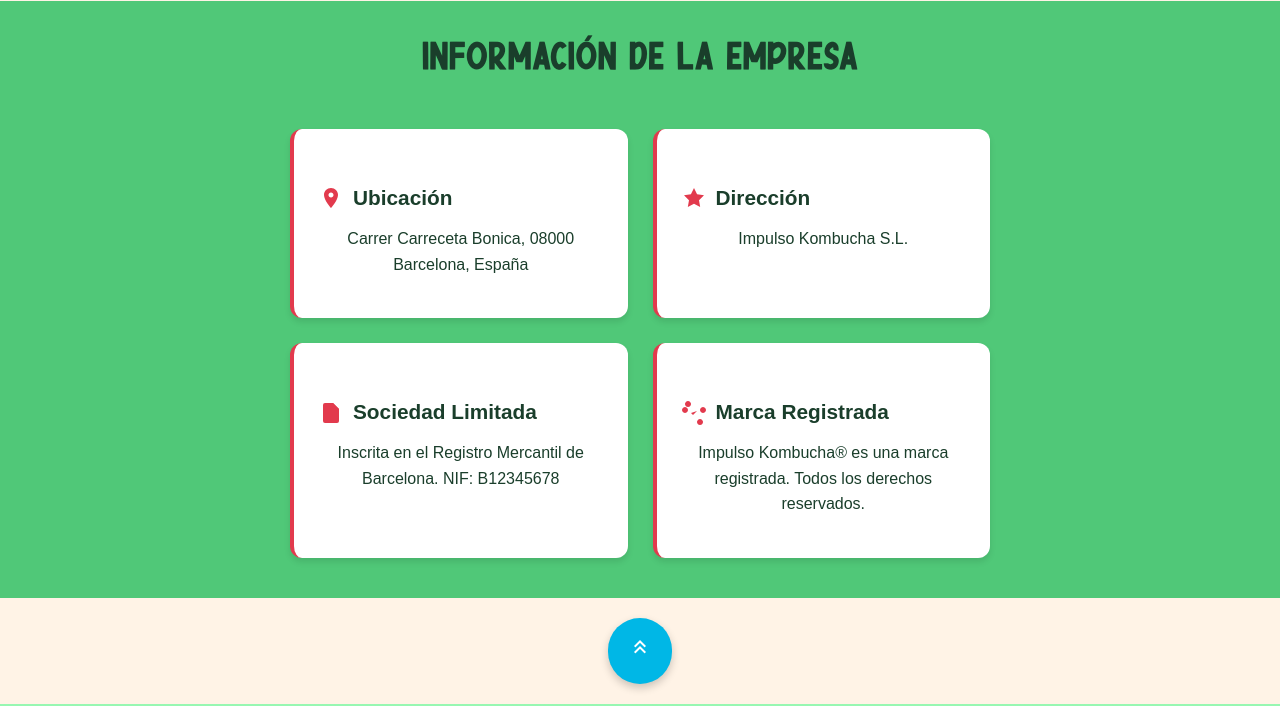
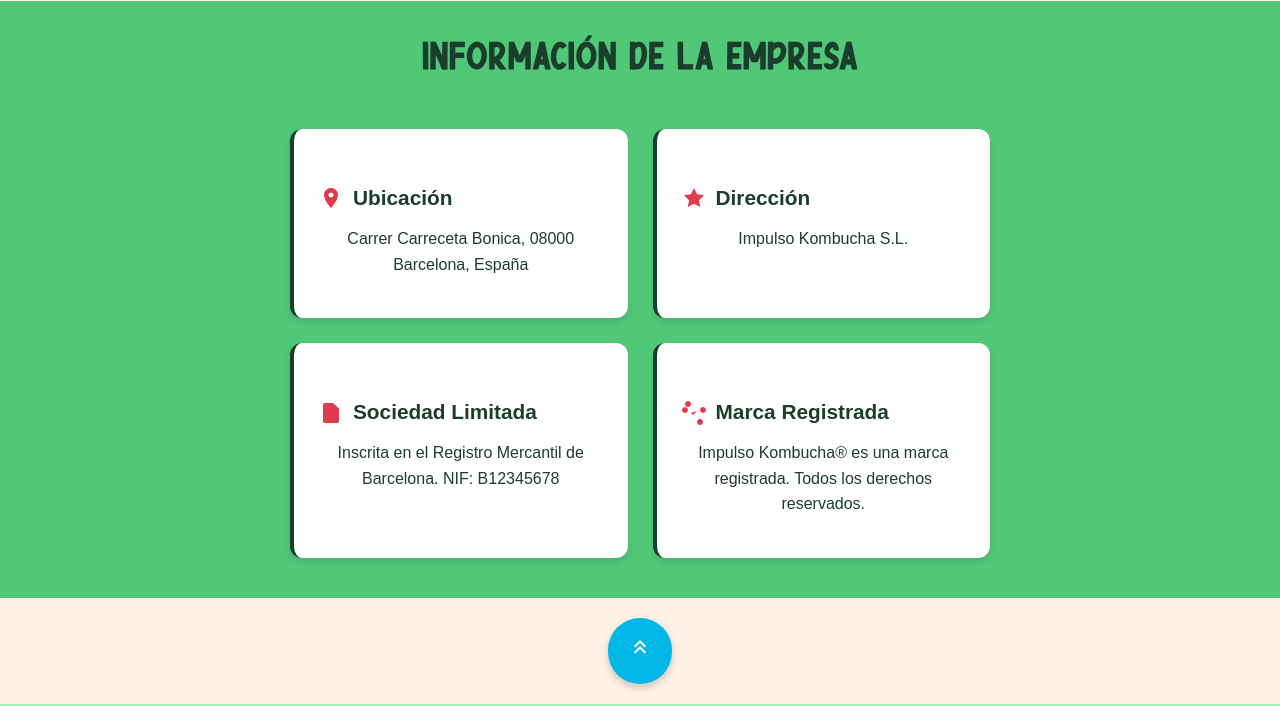
Before and after one commit to Azfe/impulso_kombucha_web, a plain HTML site: page contacto.html in a window 1280 px wide. Shown: the part 1020-1726 px from the top of the page. Drawn offline with nearby package versions, Linux system fonts and the light colour scheme; a web font is replaced by a local one.

Commit message:
Modificar el border left de las cards de contacto.css

```diff
--- a/css/contacto.css
+++ b/css/contacto.css
@@ -37,7 +37,7 @@
   padding: 25px;
   box-shadow: 0 4px 6px rgba(0, 0, 0, 0.1);
   transition: transform 0.3s ease, box-shadow 0.3s ease;
-  border-left: 4px solid var(--frutos-rojos);
+  border-left: 4px solid var(--texto);
 }
 
 .info-card:hover {
```
